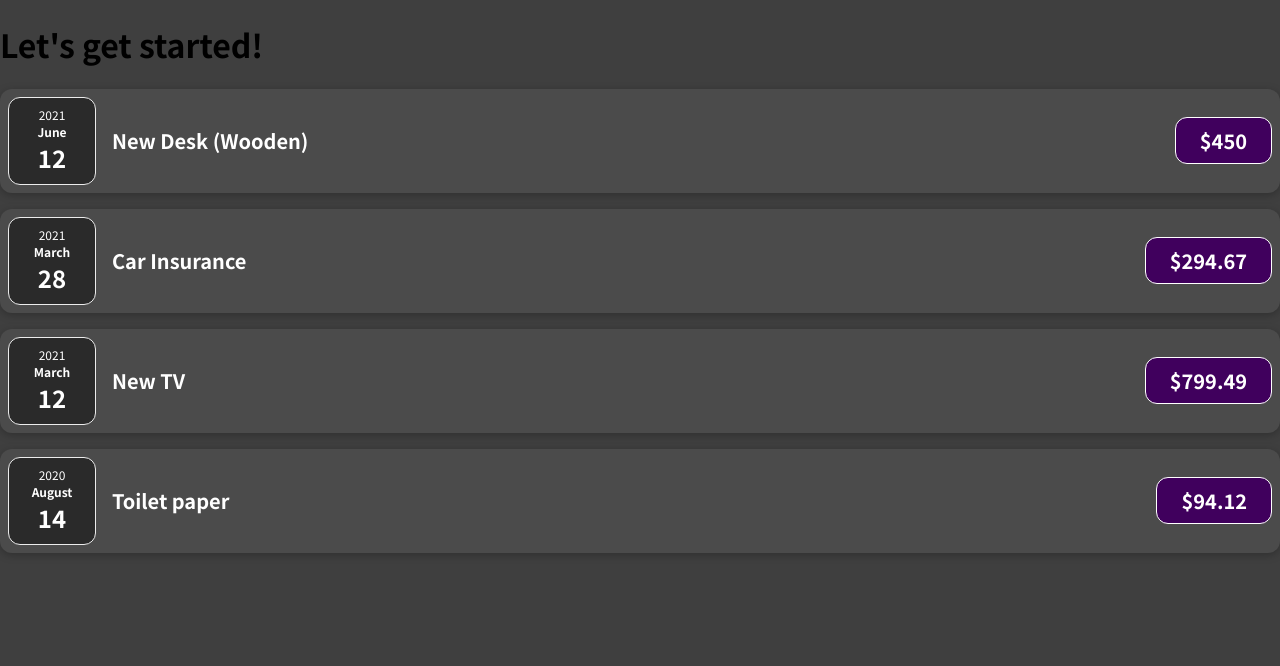
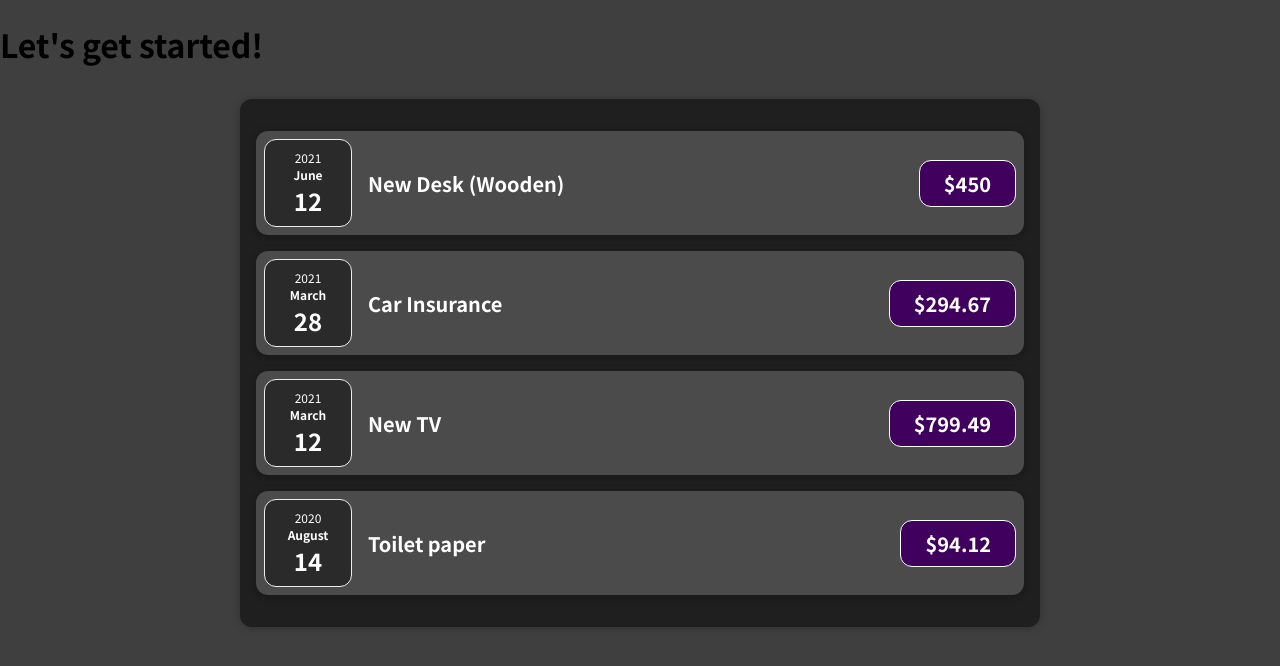
Before and after one commit to ThreePinkApples/react-complete-guide, a JavaScript app: page / in a window 1280 px wide. Shown: the top 666 px of the page. Built offline with nearby package versions, Linux system fonts and the light colour scheme.

Commit message:
Forgot css

```diff
--- /dev/null
+++ b/src/components/ExpenseItemList/ExpenseItemList.css
@@ -0,0 +1,9 @@
+.expense-item-list {
+    padding: 1rem;
+    background-color: rgb(31, 31, 31);
+    margin: 2rem auto;
+    width: 50rem;
+    max-width: 95%;
+    border-radius: 12px;
+    box-shadow: 0 1px 8px rgba(0, 0, 0, 0.25);
+  }
--- a/src/components/ExpenseItemList/ExpenseItemList.js
+++ b/src/components/ExpenseItemList/ExpenseItemList.js
@@ -1,9 +1,10 @@
+import "./ExpenseItemList.css";
 import ExpenseItem from "./ExpenseItem";
 
 function ExpenseItemList(props) {
   const items = props.expenses;
   return (
-    <div>
+    <div className="expense-item-list">
       {items
         .sort((a, b) => (a.date < b.date ? 1 : -1))
         .map((item) => (
```
